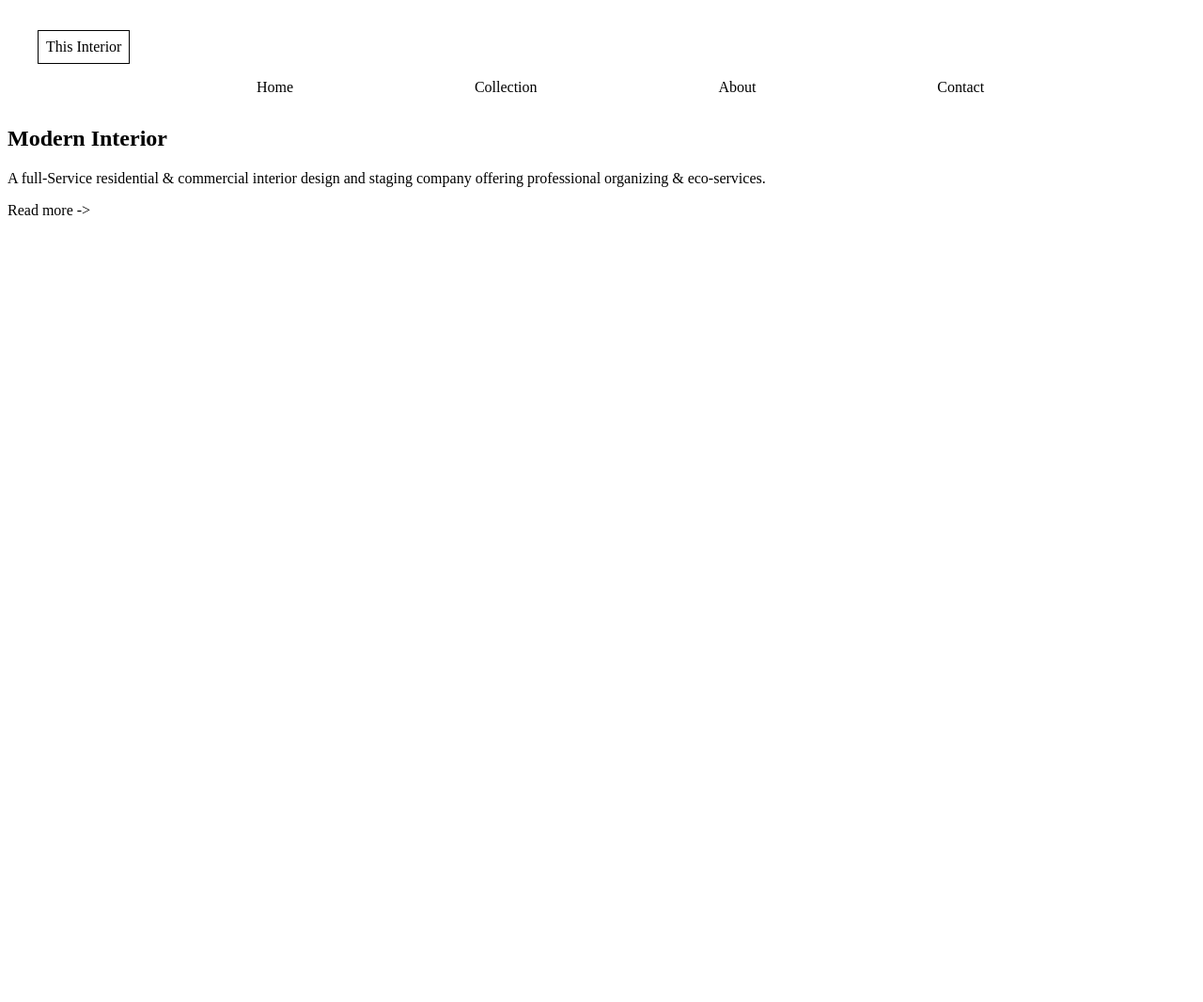
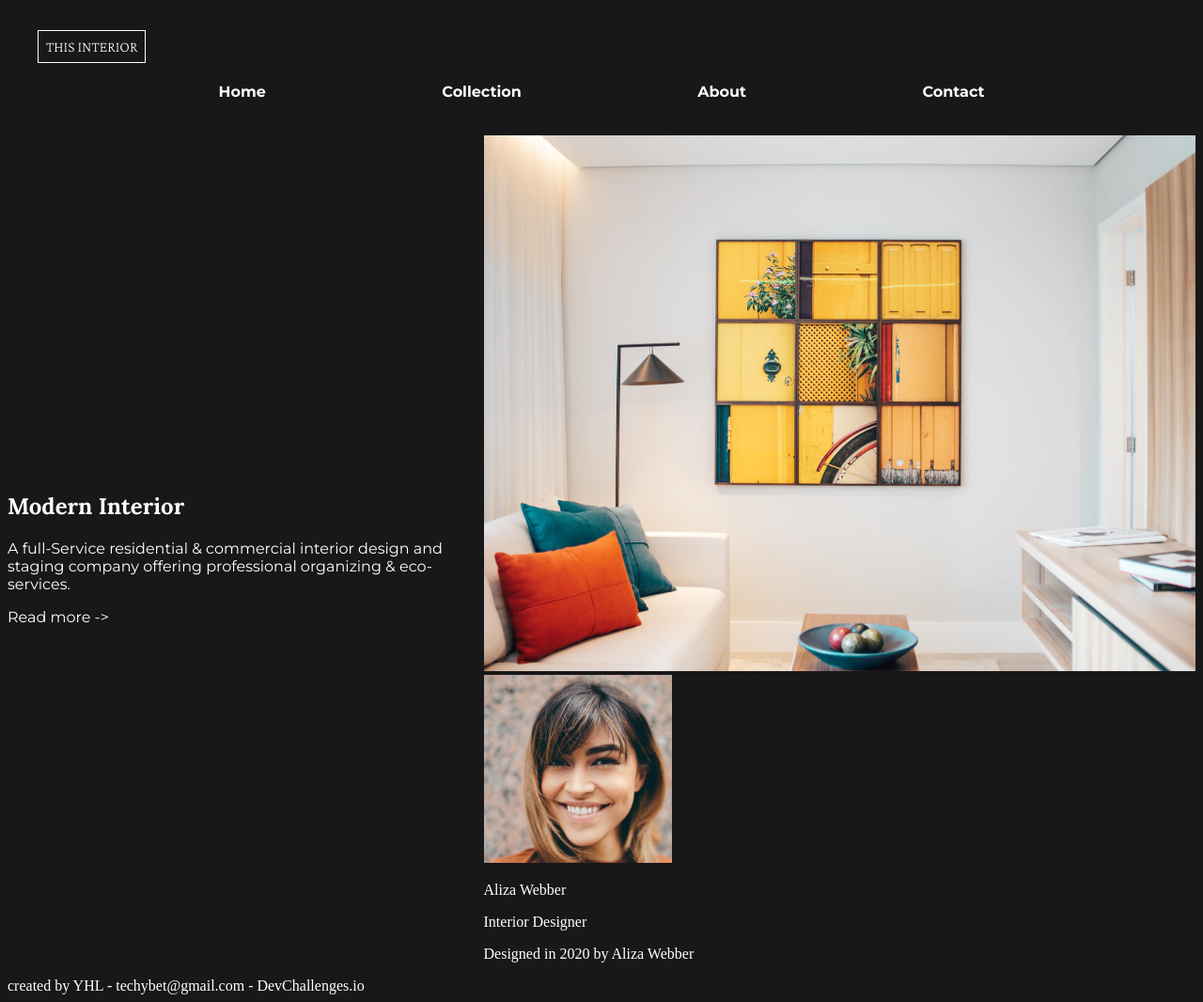
Before and after one commit to magotts/dc-interior-consultant-page, a plain HTML site: page index.html in a window 1280 px wide. Shown: the whole page at 94% size. Before the commit the page ends 800 px from the top, so only its background shows below. Drawn offline with nearby package versions, Linux system fonts and the light colour scheme.

Commit message:
add styles

```diff
--- a/index.html
+++ b/index.html
@@ -23,13 +23,13 @@
 
     <nav>
 
-        <span class="logo">This Interior</span>
+        <span class="logo">THIS INTERIOR</span>
 
         <ul class="home">
-          <li>Home</li>
-          <li>Collection</li>
-          <li>About</li>
-          <li>Contact</li>
+          <li><a href="#">Home</a></li>
+          <li><a href="#">Collection</a></li>
+          <li><a href="#">About</a></li>
+          <li><a href="#">Contact</a></li>
         </ul>
 
     </nav>
@@ -42,7 +42,24 @@
         <p>Read more -></p>
       </div>
 
+      <div class="right">
+        <img class="viewimg" src="./images/photo1.png" alt="view" />
+
+
+      <div class="testimonial">
+        <div class="imgprofile">
+          <img class="icon" src="./images/photo2.png" alt="Aliza Webber" />
+          <div class="profile">
+        <p class="name">Aliza Webber</p>
+        <p class="status">Interior Designer</p></div>
+      </div>
+        <p class="testi">
+          Designed in 2020 by Aliza Webber
+        </p>
+      </div>
+    </div>
+
     </section>
-
+    <footer>created by <span>YHL</span> - techybet@gmail.com - DevChallenges.io</footer>
   </body>
 </html>
--- a/styles.css
+++ b/styles.css
@@ -1,24 +1,65 @@
 @import url('https://fonts.googleapis.com/css2?family=Crimson+Pro:wght@200&family=Lora:wght@700&family=Montserrat:wght@400;500;700&display=swap');
 
+:root {
+  --main-bg: #181719;
+}
 * {
 
   box-sizing: border-box;
 }
 
+body {
+  background-color: var(--main-bg);
+  color: #FFFFFF;
+}
 nav {
   margin: 2rem;
 }
 
 .logo {
   display: inline-block;
-  border: 1px solid black;
+  border: 1px solid #FFFFFF;
   padding: 8px;
+  font-family: 'Crimson Pro', serif;
+  font-weight: 200;
 
 }
 
 .home {
-  list-style: none;
+  list-style-type: none;
   display: flex;
   justify-content: space-evenly;
   align-items: center;
+  font-family: 'Montserrat', sans-serif;
+  font-weight: 700;
+  padding:5px;
 }
+
+a:link {
+  text-decoration: none;
+  color: #FFFFFF;
+}
+
+a:hover {
+  border-bottom: 2px solid #FFFFFF;
+  text-decoration: none;
+}
+
+section {
+  display: flex;
+  align-items: center;
+}
+.viewimg {
+  max-width: 100%;
+  height: auto;
+}
+
+.left h2 {
+  font-family: 'Lora', serif;
+
+}
+
+.left p {
+  font-family: 'Montserrat', sans-serif;
+  font-weight: 400;;
+}
```
